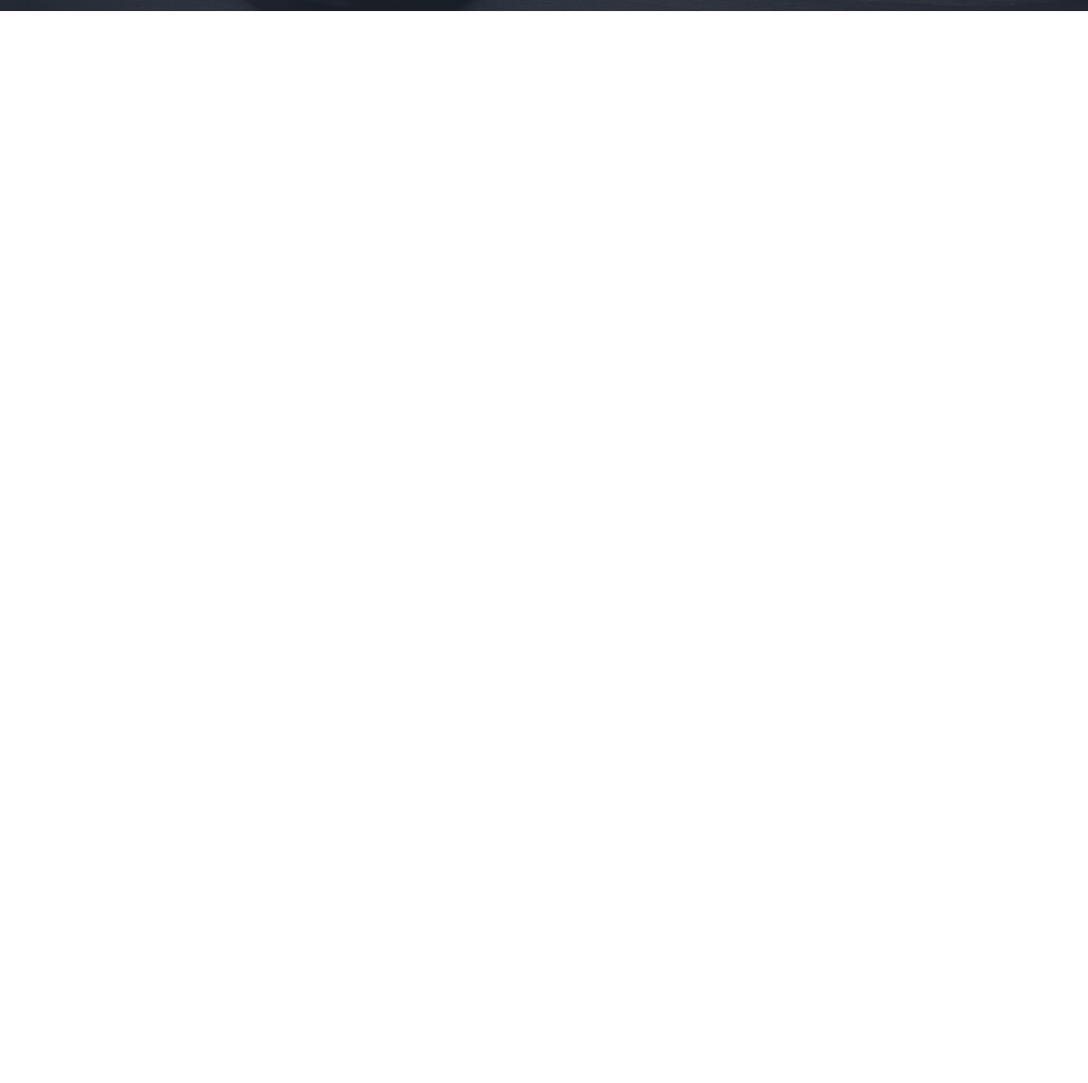
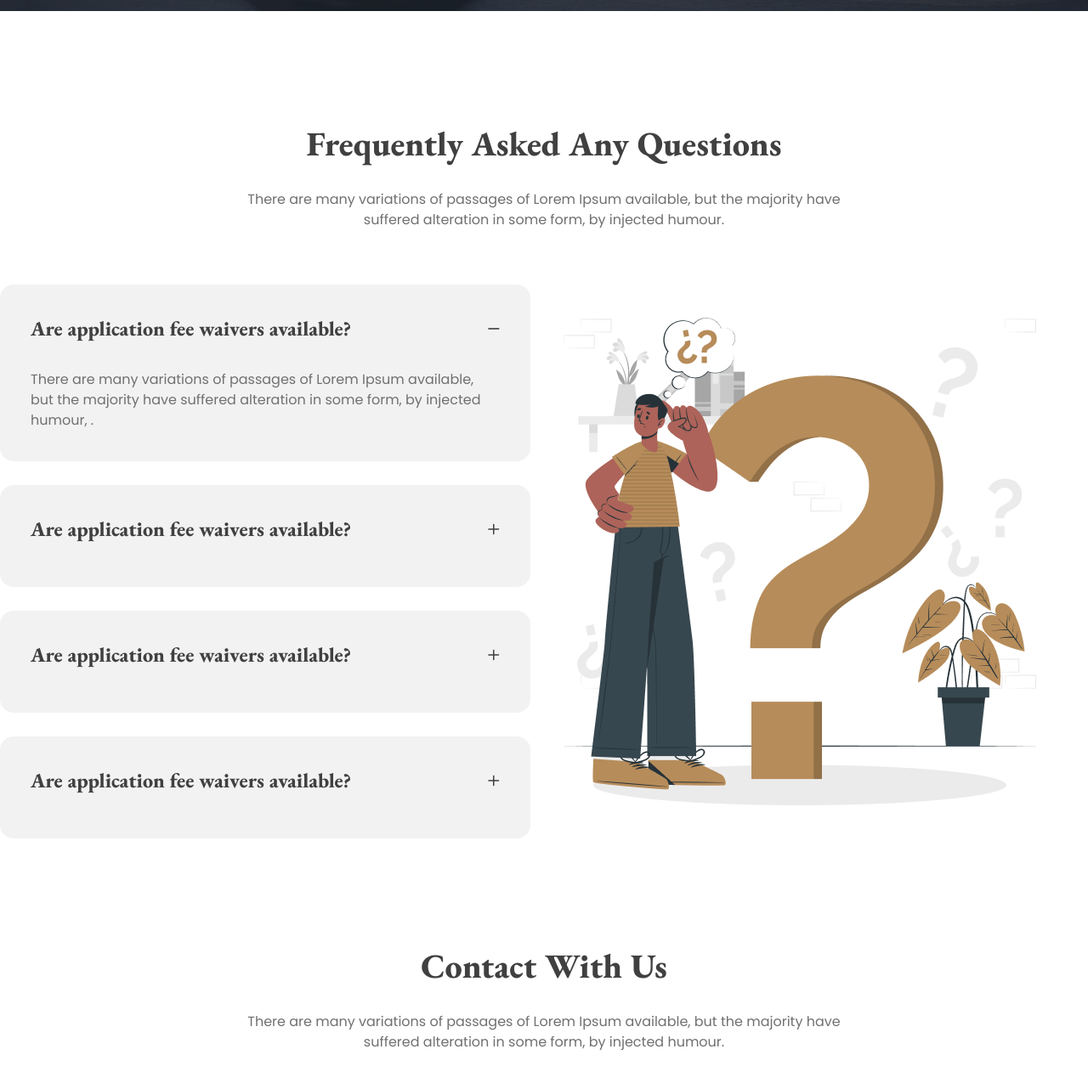
Before and after one commit to StewieGriffin17/Legal-Solution-Site, a plain HTML site: page index.html in a window 1280 px wide. Shown: the part 3085-4360 px from the top of the page at 85% size. Before the commit the page ends 3224 px from the top, so only its background shows below. Drawn offline with nearby package versions, Linux system fonts and the light colour scheme.

Commit message:
Finished FAQ section

```diff
--- a/index.html
+++ b/index.html
@@ -237,6 +237,68 @@
         </div>
 
       </section>
+      <!-- FAQ section -->
+      <section>
+        <!-- FAQ text -->
+        <div class="text-center mt-[120px] mb-16">
+          <h3 class="font-eb text-[#414040] text-[40px] font-extrabold mb-6">Frequently Asked Any Questions</h3>
+          <p class="font-pop text-[#707070] text-base font-normal">There are many variations of passages of Lorem Ipsum available, but the majority have <br>
+          suffered alteration in some form, by injected humour.</p>
+        </div>
+        <!-- FAQ content -->
+        <div class="flex gap-8 items-center flex-col-reverse lg:flex-row px-5 lg:px-0">
+          <div class="flex-1 space-y-7">
+            <div class="collapse collapse-plus bg-base-200 p-5">
+              <input type="radio" name="my-accordion-3" checked="checked" />
+              <div class="collapse-title font-eb font-extrabold text-2xl text-[#414040] mb-4">
+              Are application fee waivers available?
+              </div>
+              <div class="collapse-content">
+                <p class="font-pop font-normal text-base text-[#707070]">There are many variations of passages of Lorem Ipsum available, but the majority have suffered alteration in some form, by injected humour, . </p>
+              </div>
+            </div>
+            <div class="collapse collapse-plus bg-base-200 p-5">
+              <input type="radio" name="my-accordion-3" />
+              <div class="collapse-title font-eb font-extrabold text-2xl text-[#414040] mb-4">
+              Are application fee waivers available?
+              </div>
+              <div class="collapse-content">
+                <p class="font-pop font-normal text-base text-[#707070]">There are many variations of passages of Lorem Ipsum available, but the majority have suffered alteration in some form, by injected humour, . </p>
+              </div>
+            </div>
+            <div class="collapse collapse-plus bg-base-200 p-5">
+              <input type="radio" name="my-accordion-3" />
+              <div class="collapse-title font-eb font-extrabold text-2xl text-[#414040] mb-4">
+              Are application fee waivers available?
+              </div>
+              <div class="collapse-content">
+                <p class="font-pop font-normal text-base text-[#707070]">There are many variations of passages of Lorem Ipsum available, but the majority have suffered alteration in some form, by injected humour, . </p>
+              </div>
+            </div>
+            <div class="collapse collapse-plus bg-base-200 p-5">
+              <input type="radio" name="my-accordion-3" />
+              <div class="collapse-title font-eb font-extrabold text-2xl text-[#414040] mb-4">
+              Are application fee waivers available?
+              </div>
+              <div class="collapse-content">
+                <p class="font-pop font-normal text-base text-[#707070]">There are many variations of passages of Lorem Ipsum available, but the majority have suffered alteration in some form, by injected humour, . </p>
+              </div>
+            </div>
+          </div>
+          <div class="flex-1">
+            <img src="images/faq.png" alt="">
+          </div>
+        </div>
+      </section>
+      <!-- Contact Us section -->
+      <section>
+        <!-- Contace text -->
+        <div class="text-center mt-[120px] mb-16">
+          <h3 class="font-eb text-[#414040] text-[40px] font-extrabold mb-6">Contact With Us</h3>
+          <p class="font-pop text-[#707070] text-base font-normal">There are many variations of passages of Lorem Ipsum available, but the majority have <br>
+          suffered alteration in some form, by injected humour.</p>
+        </div>
+      </section>
     </main>
     <footer>
 
```
